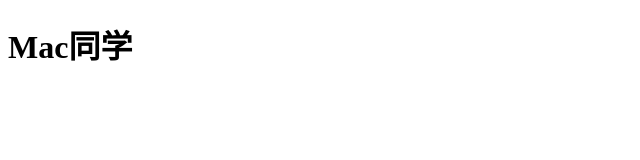
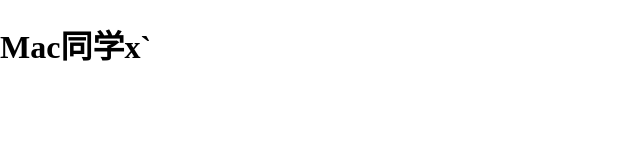
Before and after one commit to Wh1202/www, a plain HTML site: page index.html in a window 1280 px wide. Shown: the whole page, without its empty margins (0-640 px from the left). Drawn offline with Linux system fonts and the light colour scheme.

Commit message:
创建了aaa.txt

```diff
--- a/index.css
+++ b/index.css
@@ -1,4 +1,4 @@
-body html {
+body,html {
     padding: 0;
     margin: 0;
 }
--- a/index.html
+++ b/index.html
@@ -9,7 +9,7 @@
 </head>
 
 <body>
-    <h1>Mac同学</h1>
+    <h1>Mac同学x`</h1>
     <script src="./index.js"></script>
 </body>
 
```
